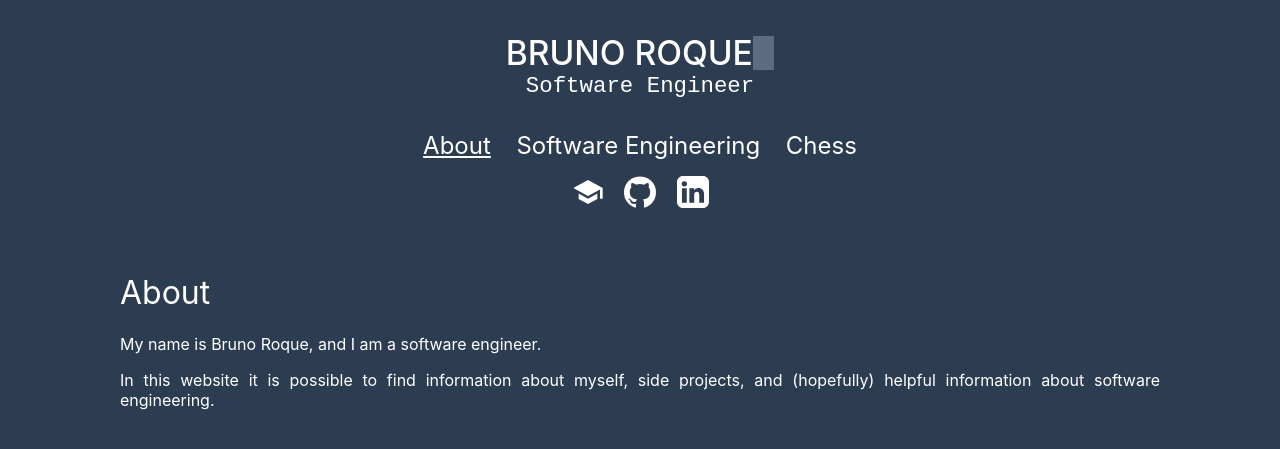
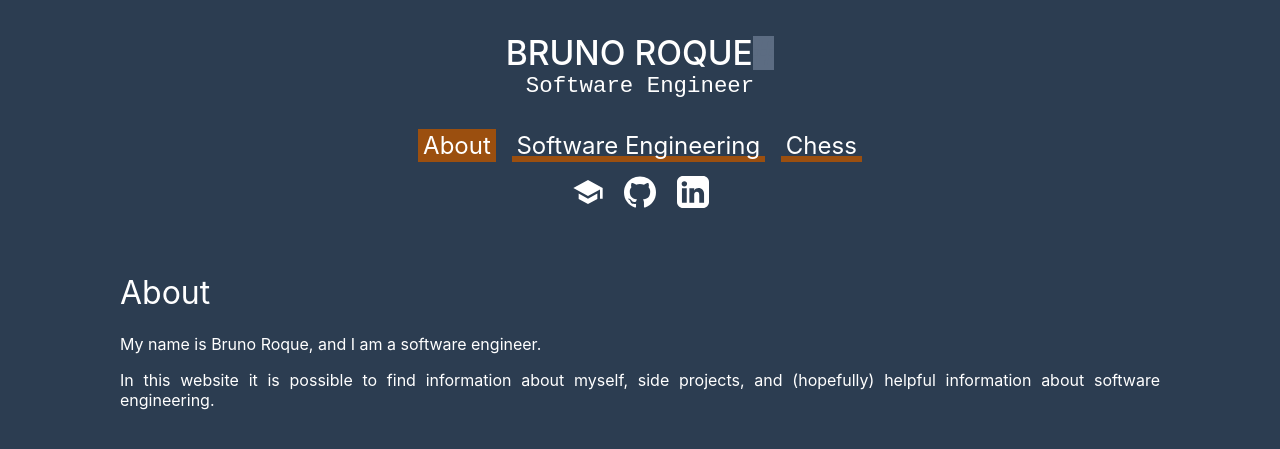
Before and after one commit to brunoroque06/brunoroque06.github.io, a Jekyll site: the page built from index.md, in a window 1280 px wide. Shown: the top 449 px of the page. Built offline with Jekyll 4.4.1, drawn with Linux system fonts in a browser that asks for light colours; our own code applies the rules of GitHub Pages for plain Markdown files.

Commit message:
Change url highlight to secondary color

```diff
--- a/_includes/style.scss
+++ b/_includes/style.scss
@@ -1,38 +1,59 @@
-$font: "SF Pro Text", sans-serif;
-$font-mono: "SF Mono", monospace;
-$main-color: #2c3d51;
-$sec-color: #e09f1f;
-$font-main-color: white;
-$font-sec-color: black;
-$hover-color: #5c6c82;
-
-::selection {
-  color: $font-sec-color;
-  background: $sec-color;
-}
+$font-family-regular: "SF Pro Text", sans-serif;
+$font-family-mono: "SF Mono", monospace;
+$font-color: white;
+$color-main: #2c3d51;
+$color-secondary: #9b4f0f;
+//$color-secondary: #7d5642;
+//$color-secondary: #73605b;
+$color-vim-char: #5c6c82;
 
 table {
   border-collapse: collapse;
-  border: 1px solid $font-main-color;
+  border: 1px solid $font-color;
   margin: 1rem 0;
 
   td,
   th {
-    border: 1px solid $font-main-color;
+    border: 1px solid $font-color;
     padding: 0.5rem;
   }
 }
 
 body {
   margin: 0;
-  font-family: $font;
-  background: $main-color;
-  color: $font-main-color;
+  font-family: $font-family-regular;
+  background: $color-main;
+  color: $font-color;
   display: grid;
   grid-template-columns: 1fr;
   grid-template-areas: "header" "main";
   grid-gap: 0;
   width: 100%;
+
+  header .pages .page a,
+  main a {
+    color: $font-color;
+    padding: 0.1rem 0.3rem;
+
+    position: relative;
+    overflow: hidden;
+    text-decoration: none;
+    &::after {
+      content: "";
+      background: $color-secondary;
+      position: absolute;
+      left: 0;
+      bottom: 0;
+      width: 100%;
+      height: calc(100% - 1.1em);
+      z-index: -1;
+      transition: 0.1s ease-in-out;
+    }
+    &.active:after,
+    &:hover:after {
+      height: 100%;
+    }
+  }
 
   header {
     grid-area: header;
@@ -42,10 +63,6 @@ body {
     display: flex;
     flex-direction: column;
     align-items: center;
-
-    a {
-      text-decoration: none;
-    }
 
     .column {
       flex-direction: column;
@@ -57,15 +74,15 @@ body {
       text-transform: uppercase;
 
       .vim {
-        color: $hover-color;
-        background: $hover-color;
+        color: $color-vim-char;
+        background: $color-vim-char;
         display: inline-block;
         line-height: 1em;
       }
     }
 
     .subtitle {
-      font-family: $font-mono;
+      font-family: $font-family-mono;
       font-size: 1.4rem;
     }
 
@@ -76,30 +93,17 @@ body {
       .page {
         font-size: 1.5rem;
         margin: 0 0.5rem;
-
-        a {
-          color: $font-main-color;
-          padding: 0.1rem 0.3rem;
-        }
-
-        a:hover {
-          background: $hover-color;
-        }
-
-        a.active {
-          text-decoration: underline;
-        }
       }
     }
 
     .logos {
       a {
         display: inline-block;
-        fill: $font-main-color;
+        fill: $font-color;
       }
 
       a:hover {
-        fill: $hover-color;
+        fill: $color-secondary;
       }
 
       .logo {
@@ -116,24 +120,16 @@ body {
     font-size: 1rem;
     text-align: justify;
 
-    a {
-      color: $font-main-color;
-      text-decoration: underline;
-    }
-
-    a:hover {
-      background: $hover-color;
-    }
-
-    blockquote {
-      border-left: 0.3rem solid $font-main-color;
-      padding: 0 0 0 0.5rem;
+    blockquote,
+    code {
+      border-left: 0.3rem solid $font-color;
+      padding-left: 0.5rem;
     }
 
     code {
       display: block;
       white-space: pre-line;
-      font-family: $font-mono;
+      font-family: $font-family-mono;
       margin: 1rem;
     }
 
@@ -143,7 +139,7 @@ body {
     }
 
     h2 {
-      border-bottom: 0.1rem solid $font-main-color;
+      border-bottom: 0.1rem solid $font-color;
     }
   }
 }
```
